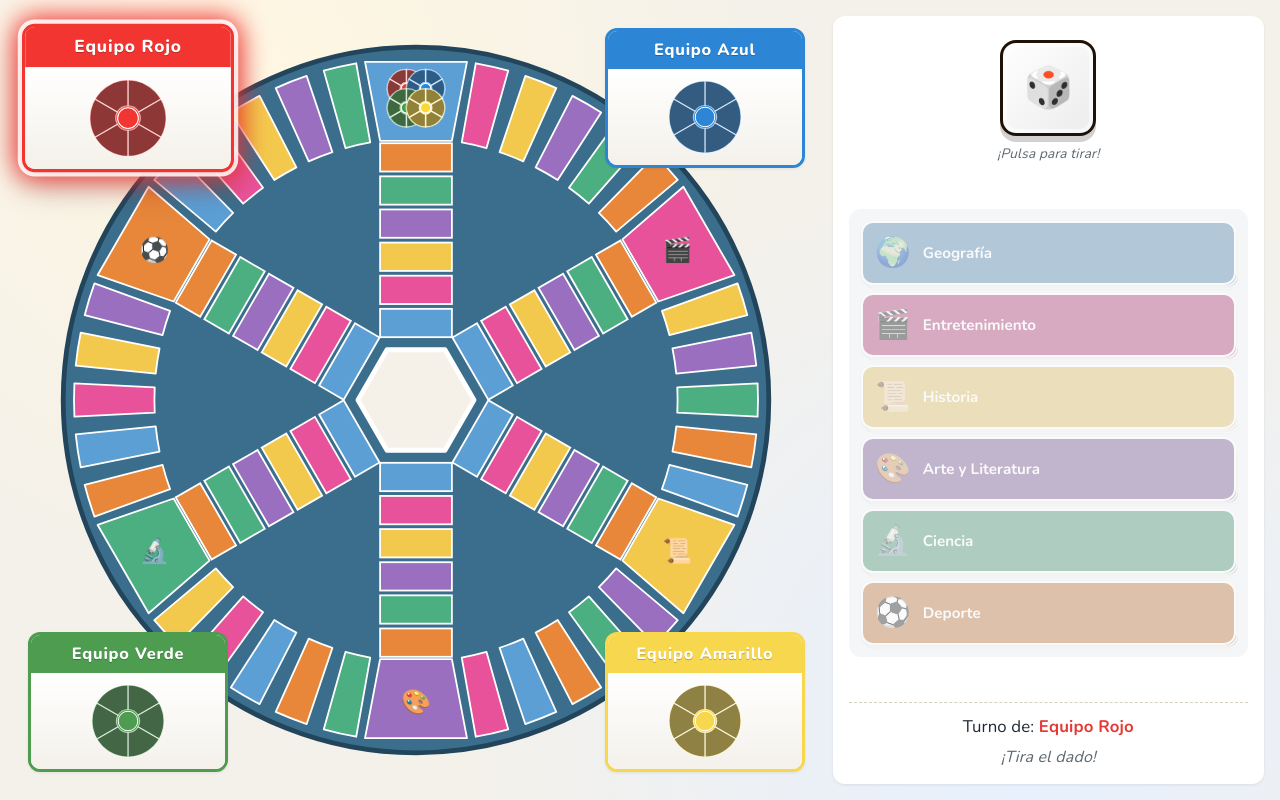
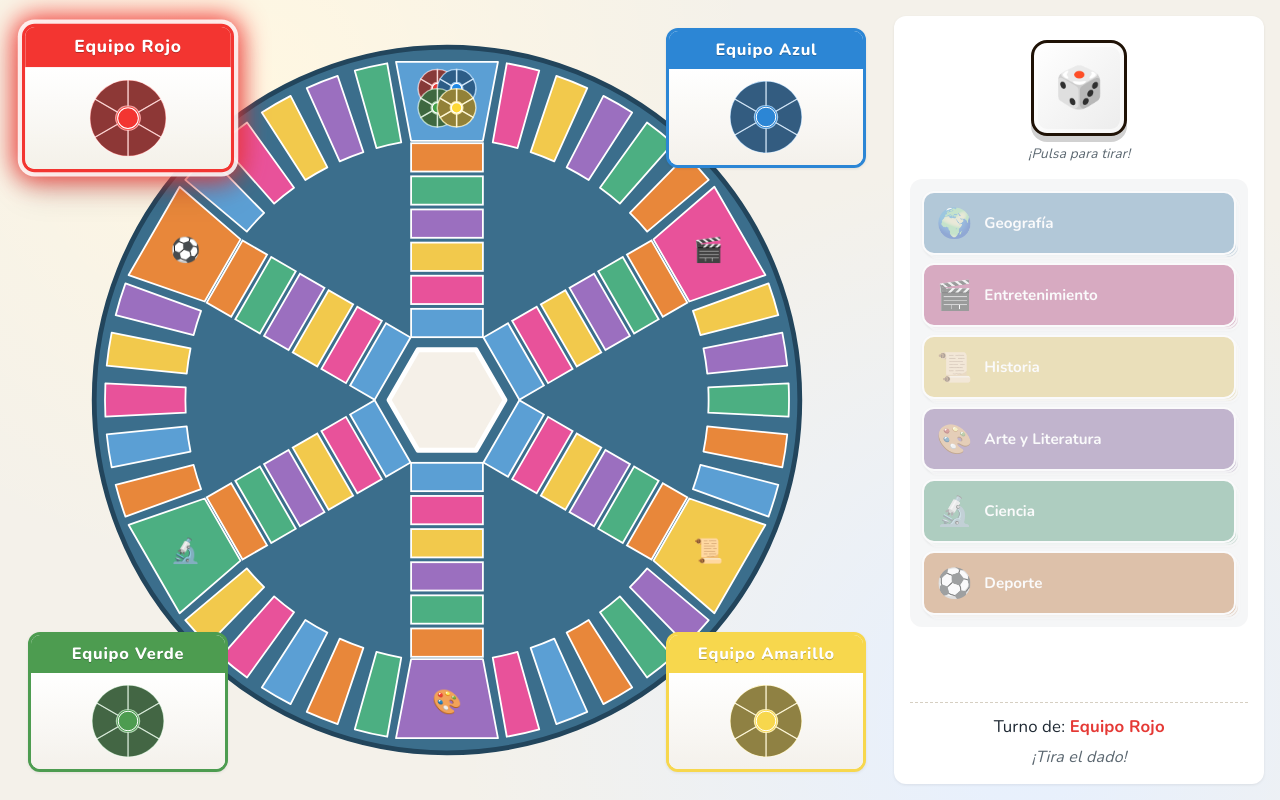
Before and after one commit to ngarderiu/Trivial, a React (Vite) app: page / in a window 1280 px wide. Both pictures are taken after a click on the button "Empezar partida". Built offline with nearby package versions, Linux system fonts and the light colour scheme.

Commit message:
fix: layout final - tablero izquierda, dado + cartas columna derecha

```diff
--- a/src/styles/game.css
+++ b/src/styles/game.css
@@ -40,10 +40,10 @@
   font-size: 1rem;
 }
 
-/* Game screen — tablero izquierda 65%, panel derecha */
+/* Game screen — tablero 70 % izquierda, panel derecha 30 % */
 .game {
   display: grid;
-  grid-template-columns: 65fr 35fr;
+  grid-template-columns: 70fr 30fr;
   gap: var(--space-4);
   padding: var(--space-4);
   min-height: 100vh;
@@ -75,7 +75,9 @@
 .game__panel-block--cards {
   width: 100%;
   align-items: stretch;
-  justify-content: center;
+  justify-content: flex-start;
+  flex: 1;
+  overflow-y: auto;
 }
 .game__panel-block--turn {
   border-top: 1px dashed var(--color-border);
```
